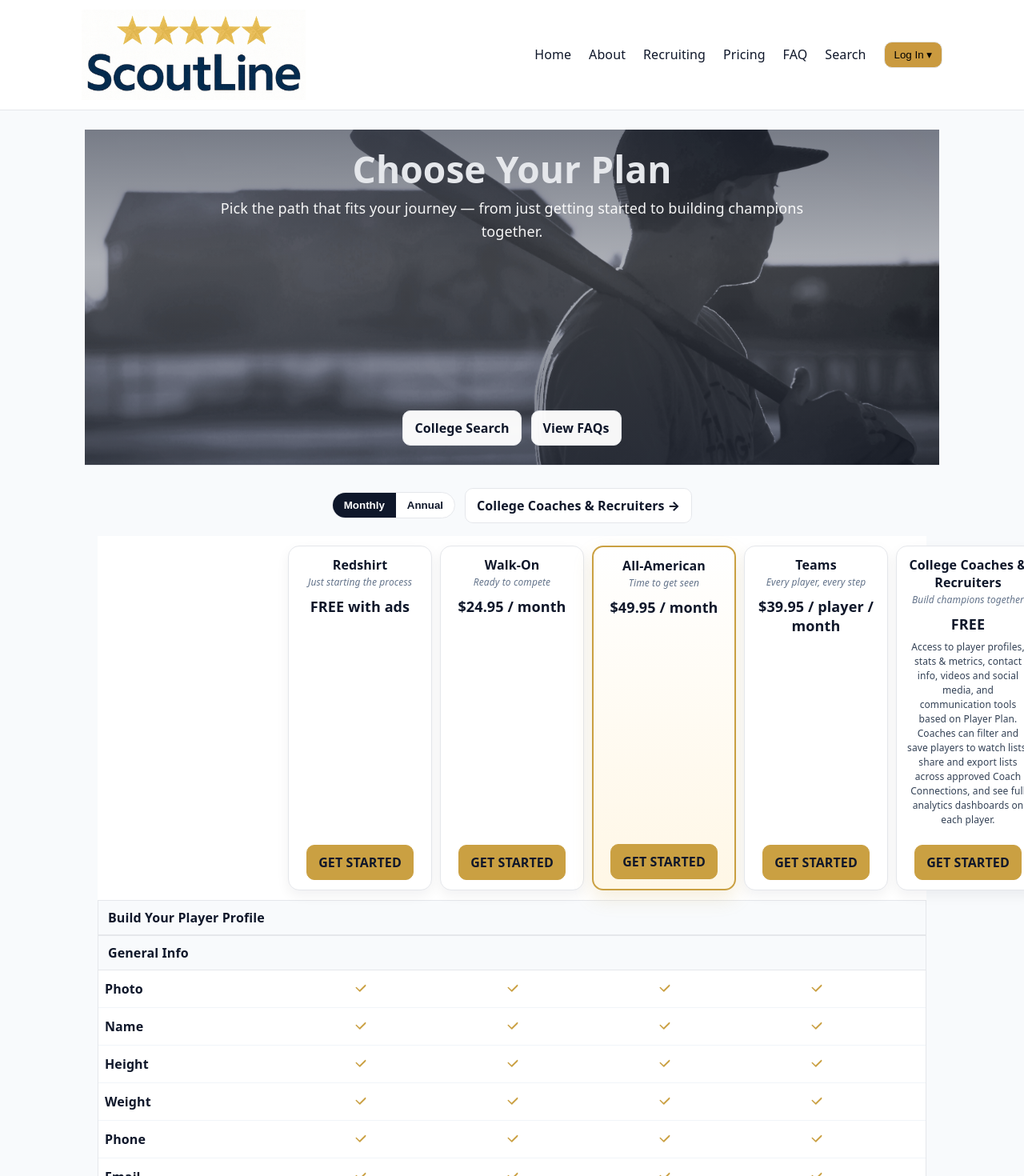
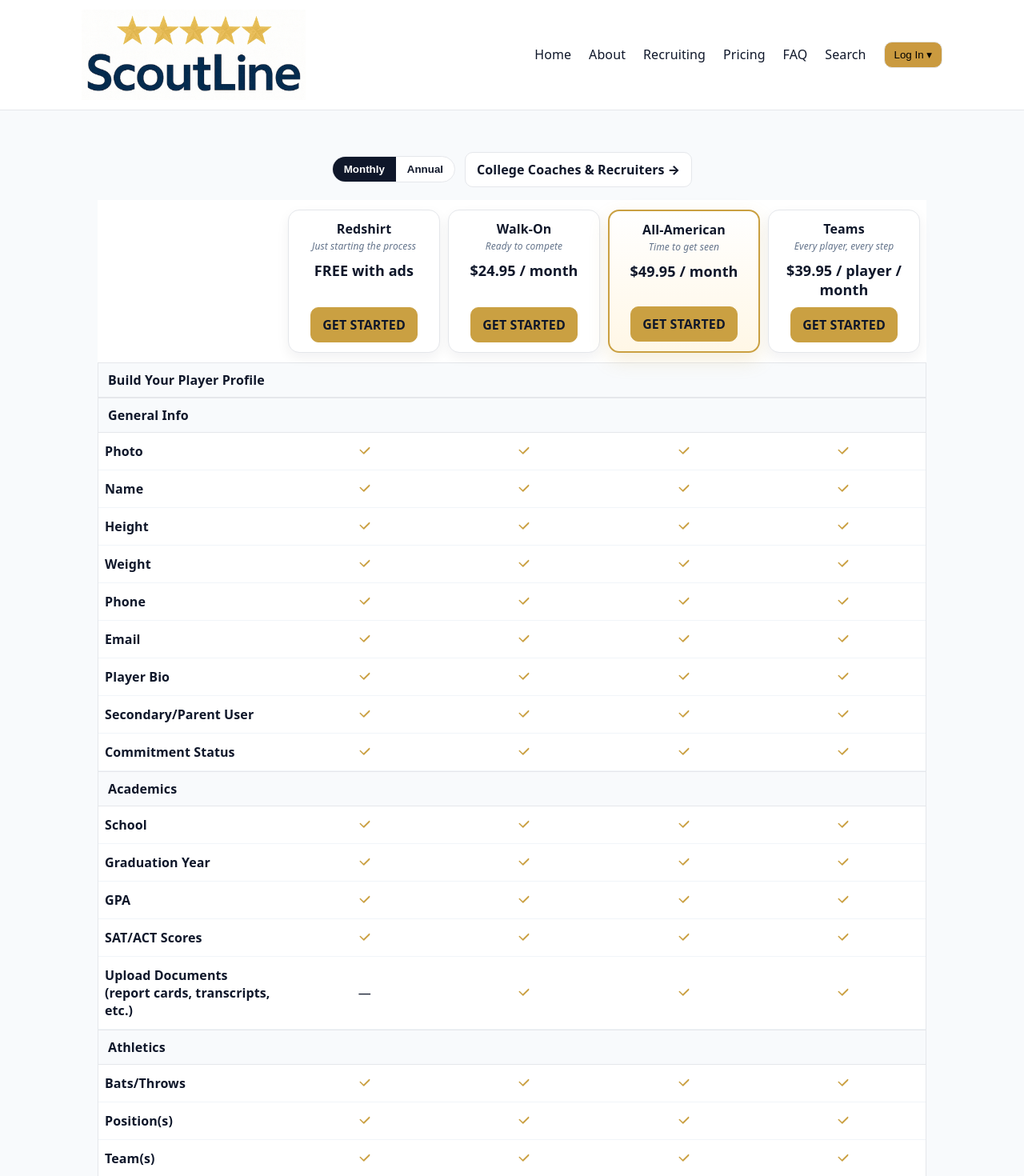
Before and after one commit to mattblittle-create/scoutline-beta, a Next.js app: page /pricing in a window 1280 px wide. Shown: the top 1470 px of the page at 80% size. Built offline with nearby package versions, Linux system fonts and the light colour scheme.

Commit message:
Update page.tsx

```diff
--- a/app/pricing/page.tsx
+++ b/app/pricing/page.tsx
@@ -3,22 +3,7 @@
 import React, { useMemo, useRef, useState, useEffect } from "react";
 import Link from "next/link";
 
-/**
- * Pricing Page
- * - Hero image: /youngbaseballplayer.jpg  (already in /public)
- * - Plans: Redshirt, Walk-On, All-American, Teams, College Coaches & Recruiters
- * - Toggle Monthly/Annual (walk-on/all-american show savings)
- * - Sticky plan headers while scrolling feature matrix
- * - Styled checks (gold) + light dividers (no spreadsheet grid look)
- * - Buttons use your hover/lift/underline feel
- *
- * Notes:
- * - Replace the GET STARTED hrefs with your real onboarding routes.
- * - Coach column renders an access blurb instead of a feature matrix.
- */
-
 type Billing = "monthly" | "annual";
-
 type PlanKey = "redshirt" | "walkon" | "allamerican" | "team" | "coach";
 
 type Plan = {
@@ -26,46 +11,35 @@ type Plan = {
   name: string;
   tagline: string;
   ctaHref: string;
-  // pricing by billing period; string so we can show savings notes inline
   priceMonthly: string;
-  priceAnnual?: string; // if N/A, omit
+  priceAnnual?: string;
   priceAnnualNote?: string;
-  highlight?: boolean; // visually emphasize "Most Popular"
-  noteBelowPrice?: string; // for coach access text
+  highlight?: boolean;
+  noteBelowPrice?: string;
 };
 
-type FeatureCell =
-  | boolean
-  | string; // strings for rows like "Video Uploads" (NONE/UP TO 3/UNLIMITED)
-
+type FeatureCell = boolean | string;
 type FeatureRow = {
   label: string;
-  key: string; // unique key
-  info?: string; // optional short tooltip/assistive copy
+  key: string;
+  info?: string;
   availability: Partial<Record<PlanKey, FeatureCell>>;
 };
+type FeatureSection = { title: string; rows: FeatureRow[] };
 
-type FeatureSection = {
-  title: string;
-  rows: FeatureRow[];
-};
-
-// -------------------------------------------------------------
-// Plans & Pricing Content
-// -------------------------------------------------------------
 const PLANS: Plan[] = [
   {
     key: "redshirt",
     name: "Redshirt",
     tagline: "Just starting the process",
-    ctaHref: "/get-started?plan=redshirt", // TODO: replace with your real route
+    ctaHref: "/get-started?plan=redshirt",
     priceMonthly: "FREE with ads",
   },
   {
     key: "walkon",
     name: "Walk-On",
     tagline: "Ready to compete",
-    ctaHref: "/get-started?plan=walk-on", // TODO
+    ctaHref: "/get-started?plan=walk-on",
     priceMonthly: "$24.95 / month",
     priceAnnual: "$265 / year",
     priceAnnualNote: "12% off",
@@ -74,7 +48,7 @@ const PLANS: Plan[] = [
     key: "allamerican",
     name: "All-American",
     tagline: "Time to get seen",
-    ctaHref: "/get-started?plan=all-american", // TODO
+    ctaHref: "/get-started?plan=all-american",
     priceMonthly: "$49.95 / month",
     priceAnnual: "$510 / year",
     priceAnnualNote: "15% off",
@@ -84,29 +58,22 @@ const PLANS: Plan[] = [
     key: "team",
     name: "Teams",
     tagline: "Every player, every step",
-    ctaHref: "/get-started?plan=team", // TODO
+    ctaHref: "/get-started?plan=team",
     priceMonthly: "$39.95 / player / month",
   },
+  // Coach plan intentionally NOT rendered in the grid below
   {
     key: "coach",
     name: "College Coaches & Recruiters",
     tagline: "Build champions together",
-    ctaHref: "/get-started?plan=coach", // TODO
+    ctaHref: "/get-started?plan=coach",
     priceMonthly: "FREE",
-    noteBelowPrice:
-      "Access to player profiles, stats & metrics, contact info, videos and social media, and communication tools based on Player Plan. Coaches can filter and save players to watch lists, share and export lists across approved Coach Connections, and see full analytics dashboards on each player.",
   },
 ];
 
-// -------------------------------------------------------------
-// Feature Matrix
-// (Based on your latest spreadsheet content)
-// -------------------------------------------------------------
 const SECTIONS: FeatureSection[] = [
-  {
-    title: "Build Your Player Profile",
-    rows: [],
-  },
+  { title: "Build Your Player Profile", rows: [] },
+
   {
     title: "General Info",
     rows: [
@@ -121,6 +88,7 @@ const SECTIONS: FeatureSection[] = [
       { label: "Commitment Status", key: "commitstatus", availability: { redshirt: true, walkon: true, allamerican: true, team: true } },
     ],
   },
+
   {
     title: "Academics",
     rows: [
@@ -131,6 +99,7 @@ const SECTIONS: FeatureSection[] = [
       { label: "Upload Documents (report cards, transcripts, etc.)", key: "docs", availability: { redshirt: false, walkon: true, allamerican: true, team: true } },
     ],
   },
+
   {
     title: "Athletics",
     rows: [
@@ -153,6 +122,7 @@ const SECTIONS: FeatureSection[] = [
       { label: 'White Label Dashboards with Team Logo "Powered by ScoutLine"', key: "whitelabel", availability: { redshirt: false, walkon: false, allamerican: false, team: true } },
     ],
   },
+
   {
     title: "Videos • Social Media • Communication",
     rows: [
@@ -165,9 +135,6 @@ const SECTIONS: FeatureSection[] = [
   },
 ];
 
-// -------------------------------------------------------------
-// Small helpers
-// -------------------------------------------------------------
 const CheckIcon = () => (
   <svg aria-hidden focusable="false" width="18" height="18" viewBox="0 0 24 24">
     <path
@@ -183,13 +150,9 @@ function cellContent(val: FeatureCell | undefined) {
   return <span style={{ fontWeight: 700 }}>{val}</span>;
 }
 
-// -------------------------------------------------------------
-// Component
-// -------------------------------------------------------------
 export default function PricingPage() {
   const [billing, setBilling] = useState<Billing>("monthly");
 
-  // sticky shadow when scrolled
   const headerRef = useRef<HTMLDivElement | null>(null);
   const [stuck, setStuck] = useState(false);
   useEffect(() => {
@@ -202,96 +165,14 @@ export default function PricingPage() {
     return () => window.removeEventListener("scroll", onScroll);
   }, []);
 
-  const planOrder: PlanKey[] = ["redshirt", "walkon", "allamerican", "team", "coach"];
+  // Only render these 4 plans in the grid
+  const planOrder: PlanKey[] = ["redshirt", "walkon", "allamerican", "team"];
   const planMap = useMemo(() => Object.fromEntries(PLANS.map((p) => [p.key, p])), []);
 
   return (
     <main style={{ color: "#0f172a" }}>
-      {/* HERO */}
-      <section
-        aria-label="Pricing hero"
-        style={{
-          position: "relative",
-          minHeight: 420,
-          width: "100%",
-          display: "grid",
-          placeItems: "center",
-          overflow: "hidden",
-          borderBottom: "1px solid #e5e7eb",
-          backgroundImage: `url('/youngbaseballplayer.jpg')`,
-          backgroundSize: "cover",
-          backgroundPosition: "center",
-        }}
-      >
-        <div
-          style={{
-            position: "absolute",
-            inset: 0,
-            background:
-              "linear-gradient(180deg, rgba(15,23,42,0.52) 0%, rgba(15,23,42,0.28) 40%, rgba(15,23,42,0.52) 100%)",
-          }}
-        />
-        {/* Top copy */}
-        <div
-          style={{
-            position: "absolute",
-            top: 24,
-            left: "50%",
-            transform: "translateX(-50%)",
-            textAlign: "center",
-            padding: "0 16px",
-            maxWidth: 1100,
-            width: "100%",
-          }}
-        >
-          <h1
-            style={{
-              margin: 0,
-              fontWeight: 700,
-              lineHeight: 1.1,
-              fontSize: "clamp(26px, 4.4vw, 46px)",
-              color: "#e5e7eb",
-            }}
-          >
-            Choose Your Plan
-          </h1>
-          <p
-            style={{
-              margin: "10px auto 0",
-              maxWidth: 760,
-              lineHeight: 1.6,
-              fontSize: "clamp(14px, 2.2vw, 18px)",
-              color: "rgba(255,255,255,0.95)",
-            }}
-          >
-            Pick the path that fits your journey — from just getting started to building champions together.
-          </p>
-        </div>
-
-        {/* Bottom buttons (optional cross-links) */}
-        <div
-          style={{
-            position: "absolute",
-            bottom: 24,
-            left: "50%",
-            transform: "translateX(-50%)",
-            display: "flex",
-            gap: 12,
-            flexWrap: "wrap",
-            justifyContent: "center",
-            padding: "0 16px",
-            width: "100%",
-            maxWidth: 1100,
-          }}
-        >
-          <Link href="/search" className="sl-link-btn">College Search</Link>
-          <Link href="/faq" className="sl-link-btn">View FAQs</Link>
-        </div>
-      </section>
-
-      {/* BILLING TOGGLE + TABLE */}
+      {/* BILLING TOGGLE + quick link for coaches */}
       <section style={{ maxWidth: 1200, margin: "0 auto", padding: "28px 16px" }}>
-        {/* Toggle */}
         <div style={{ display: "flex", justifyContent: "center", gap: 12, alignItems: "center", marginBottom: 16, flexWrap: "wrap" }}>
           <div
             role="group"
@@ -336,13 +217,13 @@ export default function PricingPage() {
             </button>
           </div>
 
-          {/* NEW: quick anchor to Coaches & Recruiters */}
-          <Link href="#coaches" className="sl-link-btn" style={{ whiteSpace: "nowrap" }}>
+          {/* Link for College Coaches & Recruiters setup */}
+          <Link href="/get-started?plan=coach" className="sl-link-btn" style={{ whiteSpace: "nowrap" }}>
             College Coaches & Recruiters →
           </Link>
         </div>
 
-        {/* Sticky plan headers */}
+        {/* Sticky plan headers (FOUR plans) */}
         <div
           ref={headerRef}
           style={{
@@ -357,7 +238,7 @@ export default function PricingPage() {
           <div
             style={{
               display: "grid",
-              gridTemplateColumns: "minmax(220px, 1fr) repeat(5, minmax(180px, 1fr))",
+              gridTemplateColumns: "minmax(220px, 1fr) repeat(4, minmax(180px, 1fr))",
               gap: 10,
               alignItems: "stretch",
               padding: "12px 8px",
@@ -368,11 +249,9 @@ export default function PricingPage() {
             {planOrder.map((key) => {
               const p = planMap[key];
               const isAnnual = billing === "annual";
-              const anchorProps = p.key === "coach" ? { id: "coaches" } : {};
               return (
                 <div
                   key={p.key}
-                  {...anchorProps}
                   className="plan-card"
                   style={{
                     border: p.highlight ? "2px solid #caa042" : "1px solid #e5e7eb",
@@ -443,7 +322,7 @@ export default function PricingPage() {
                   key={row.key}
                   style={{
                     display: "grid",
-                    gridTemplateColumns: "minmax(220px, 1fr) repeat(5, minmax(180px, 1fr))",
+                    gridTemplateColumns: "minmax(220px, 1fr) repeat(4, minmax(180px, 1fr))",
                     alignItems: "center",
                     gap: 10,
                     padding: "12px 8px",
```
